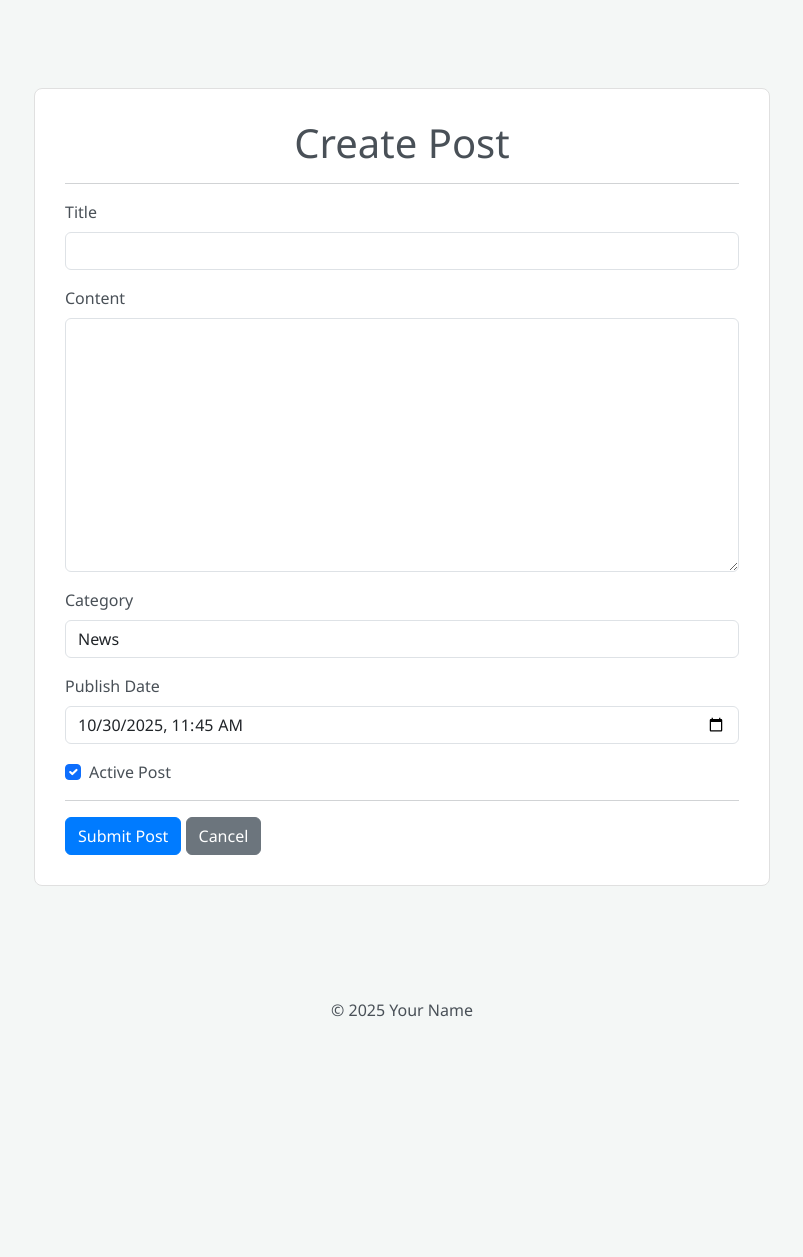
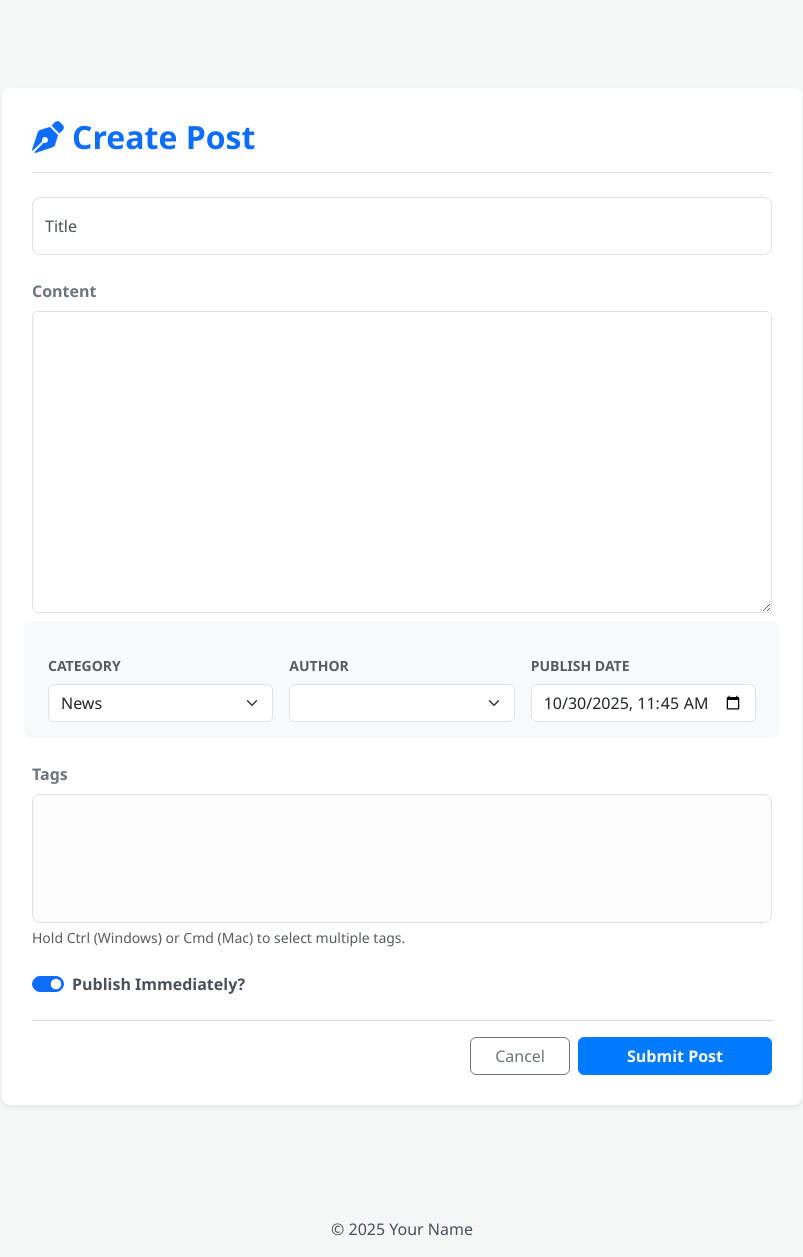
Before and after one commit to SoldierrBoy/flask_app_lab, a Flask app: page /post/create in a window 1280 px wide. Shown: the part 56-1313 px from the top of the page, without its empty margins (238-1041 px from the left). Before the commit the page ends 1073 px from the top, so only its background shows below. Run offline with Flask 3, Linux system fonts and the light colour scheme; lists and menus that the app fills with data are empty; some libraries are stand-ins or nearby versions.

Commit message:
Finish Lab 8: Add User and Tag relationships

```diff
--- a/app/posts/forms.py
+++ b/app/posts/forms.py
@@ -1,5 +1,5 @@
 from flask_wtf import FlaskForm
-from wtforms import StringField, TextAreaField, SelectField, SubmitField, BooleanField, DateTimeLocalField
+from wtforms import StringField, TextAreaField, SelectField, SubmitField, BooleanField, DateTimeLocalField, SelectMultipleField # <-- SelectMultipleField
 from wtforms.validators import DataRequired, Length
 from datetime import datetime, UTC
 from .models import PostCategory
@@ -15,22 +15,24 @@ class PostForm(FlaskForm):
         DataRequired(message="Content field is required.")
     ], render_kw={"rows": 10})
 
-
     category = SelectField('Category',
         choices=[(cat.value, cat.name.title()) for cat in PostCategory],
         validators=[DataRequired()]
     )
 
+    author_id = SelectField('Author', coerce=int, validators=[DataRequired()])
+
+    tags = SelectMultipleField('Tags', coerce=int)
+
     publish_date = DateTimeLocalField('Publish Date',
-                                      format='%Y-%m-%dT%H:%M',
-                                      default=lambda: datetime.now(UTC),
-                                      validators=[DataRequired()]
-                                      )
+        format='%Y-%m-%dT%H:%M',
+        default=lambda: datetime.now(UTC),
+        validators=[DataRequired()]
+    )
 
     is_active = BooleanField('Active Post', default=True)
 
     submit = SubmitField('Submit Post')
 
 class DeleteForm(FlaskForm):
-
     submit = SubmitField('Delete')
--- a/app/posts/templates/posts/add_post.html
+++ b/app/posts/templates/posts/add_post.html
@@ -1,36 +1,89 @@
 {% extends "base.html" %}
-{% import "macros/form_macros.html" as rf %}
 
-{% block title %}{{ 'Create a New Post' }}{% endblock %}
+{% block title %}{{ title }}{% endblock %}
 
 {% block content %}
 <div class="row justify-content-center">
-    <div class="col-md-8">
-        <div class="content-card">
-            <h1 class="text-center">{{ title }}</h1>
-            <hr>
+    <div class="col-lg-10">
+        <div class="content-card shadow-sm border-0">
+
+            <div class="d-flex align-items-center mb-4 border-bottom pb-3">
+                <h2 class="m-0 text-primary">
+                    <i class="fas fa-pen-nib me-2"></i>{{ title }}
+                </h2>
+            </div>
 
             <form action="{{ action_url }}" method="POST" novalidate>
-
                 {{ form.hidden_tag() }}
 
-                {{ rf.render_field(form.title) }}
-                {{ rf.render_field(form.content) }}
-                {{ rf.render_field(form.category) }}
-                {{ rf.render_field(form.publish_date) }}
+                <div class="form-floating mb-4">
+                    {{ form.title(class="form-control form-control-lg" + (" is-invalid" if form.title.errors else ""), placeholder="Enter title") }}
+                    {{ form.title.label }}
+                    {% for error in form.title.errors %}
+                        <div class="invalid-feedback">{{ error }}</div>
+                    {% endfor %}
+                </div>
 
-                <div class="mb-3 form-check">
-                    {{ form.is_active(class="form-check-input") }}
-                    {{ form.is_active.label(class="form-check-label") }}
+                <div class="mb-4">
+                    <label class="form-label fw-bold text-secondary">Content</label>
+                    {{ form.content(class="form-control" + (" is-invalid" if form.content.errors else ""), rows=12) }}
+                    {% for error in form.content.errors %}
+                        <div class="invalid-feedback">{{ error }}</div>
+                    {% endfor %}
                 </div>
+
+                <div class="row g-3 mb-4 p-3 bg-light rounded-3">
+                    <div class="col-md-4">
+                        <label class="form-label small text-uppercase fw-bold text-muted">Category</label>
+                        {{ form.category(class="form-select" + (" is-invalid" if form.category.errors else "")) }}
+                        {% for error in form.category.errors %}
+                            <div class="invalid-feedback">{{ error }}</div>
+                        {% endfor %}
+                    </div>
+
+                    <div class="col-md-4">
+                        <label class="form-label small text-uppercase fw-bold text-muted">Author</label>
+                        {{ form.author_id(class="form-select" + (" is-invalid" if form.author_id.errors else "")) }}
+                        {% for error in form.author_id.errors %}
+                            <div class="invalid-feedback">{{ error }}</div>
+                        {% endfor %}
+                    </div>
+
+                    <div class="col-md-4">
+                        <label class="form-label small text-uppercase fw-bold text-muted">Publish Date</label>
+                        {{ form.publish_date(class="form-control" + (" is-invalid" if form.publish_date.errors else "")) }}
+                        {% for error in form.publish_date.errors %}
+                            <div class="invalid-feedback">{{ error }}</div>
+                        {% endfor %}
+                    </div>
+                </div>
+
+                <div class="mb-4">
+                    <label class="form-label fw-bold text-secondary">Tags</label>
+                    {{ form.tags(class="form-select multiple-select-custom" + (" is-invalid" if form.tags.errors else ""), size=5) }}
+                    <div class="form-text">Hold Ctrl (Windows) or Cmd (Mac) to select multiple tags.</div>
+                    {% for error in form.tags.errors %}
+                        <div class="invalid-feedback">{{ error }}</div>
+                    {% endfor %}
+                </div>
+
+                <div class="form-check form-switch mb-4">
+                    {{ form.is_active(class="form-check-input", role="switch") }}
+                    <label class="form-check-label fw-bold" for="is_active">Publish Immediately?</label>
+                </div>
+
                 <hr>
 
-                {{ form.submit(class="btn btn-primary") }}
-                {% if post %}
-                <a href="{{ url_for('posts.detail_post', id=post.id) }}" class="btn btn-secondary">Cancel</a>
-                {% else %}
-                <a href="{{ url_for('posts.get_posts') }}" class="btn btn-secondary">Cancel</a>
-                {% endif %}
+                <div class="d-flex justify-content-end gap-2">
+                    {% if post %}
+                        <a href="{{ url_for('posts.detail_post', id=post.id) }}" class="btn btn-outline-secondary px-4">Cancel</a>
+                    {% else %}
+                        <a href="{{ url_for('posts.get_posts') }}" class="btn btn-outline-secondary px-4">Cancel</a>
+                    {% endif %}
+
+                    {{ form.submit(class="btn btn-primary px-5 fw-bold") }}
+                </div>
+
             </form>
         </div>
     </div>
--- a/app/posts/views.py
+++ b/app/posts/views.py
@@ -2,13 +2,23 @@ from flask import render_template, request, redirect, url_for, flash, session
 from . import posts_bp
 from app import db
 from .forms import PostForm, DeleteForm
-from .models import Post, PostCategory
+from .models import Post, PostCategory, Tag
+from app.users.models import User
+
 
 @posts_bp.route('/create', methods=['GET', 'POST'])
 def add_post():
     form = PostForm()
+
+    users = db.session.scalars(db.select(User).order_by(User.username)).all()
+    form.author_id.choices = [(user.id, user.username) for user in users]
+    tags = db.session.scalars(db.select(Tag).order_by(Tag.name)).all()
+    form.tags.choices = [(tag.id, tag.name) for tag in tags]
+
     if form.validate_on_submit():
-        author_name = session.get('username', 'Anonymous')
+        selected_tags = []
+        if form.tags.data:
+            selected_tags = db.session.scalars(db.select(Tag).where(Tag.id.in_(form.tags.data))).all()
 
         new_post = Post(
             title=form.title.data,
@@ -16,18 +26,18 @@ def add_post():
             category=form.category.data,
             posted=form.publish_date.data,
             is_active=form.is_active.data,
-            author=author_name
+            user_id=form.author_id.data,
+            tags=selected_tags
         )
-
         db.session.add(new_post)
         db.session.commit()
 
         flash(f"Post {new_post.title} has been created!", 'success')
-
         return redirect(url_for('posts.get_posts'))
 
     return render_template('add_post.html', form=form, title="Create Post",
                            action_url=url_for('posts.add_post'))
+
 
 @posts_bp.route('/')
 def get_posts():
@@ -37,29 +47,41 @@ def get_posts():
 
     return render_template('all_posts.html', posts=all_posts, title="All Posts")
 
+
 @posts_bp.route('/<int:id>')
 def detail_post(id):
     post = db.get_or_404(Post, id)
-
     return render_template('detail_post.html', post=post, title=post.title)
 
 
 @posts_bp.route('/<int:id>/update', methods=['GET', 'POST'])
 def edit_post(id):
-
     post = db.get_or_404(Post, id)
     form = PostForm(obj=post)
+    users = db.session.scalars(db.select(User).order_by(User.username)).all()
+    form.author_id.choices = [(user.id, user.username) for user in users]
+    tags = db.session.scalars(db.select(Tag).order_by(Tag.name)).all()
+    form.tags.choices = [(tag.id, tag.name) for tag in tags]
 
-
-    form.publish_date.data = post.posted
+    if request.method == 'GET':
+        form.publish_date.data = post.posted
+        form.author_id.data = post.user_id
+        form.tags.data = [tag.id for tag in post.tags]
 
     if form.validate_on_submit():
-
         post.title = form.title.data
         post.content = form.content.data
-        post.category = form.category.data
+        post.category = PostCategory(form.category.data)
         post.posted = form.publish_date.data
         post.is_active = form.is_active.data
+        post.user_id = form.author_id.data
+
+        if form.tags.data:
+            selected_tags = db.session.scalars(db.select(Tag).where(Tag.id.in_(form.tags.data))).all()
+            post.tags = selected_tags
+        else:
+            post.tags = []
+
         db.session.commit()
 
         flash(f"Post {post.title} has been updated!", 'success')
@@ -72,7 +94,6 @@ def edit_post(id):
 
 @posts_bp.route('/<int:id>/delete', methods=['GET', 'POST'])
 def delete_post(id):
-
     post = db.get_or_404(Post, id)
     form = DeleteForm()
 
@@ -82,5 +103,4 @@ def delete_post(id):
         flash(f"Post {post.title} has been deleted.", 'danger')
         return redirect(url_for('posts.get_posts'))
 
-
     return render_template('delete_confirm.html', post=post, form=form, title="Confirm Deletion")
--- a/app/static/css/styles.css
+++ b/app/static/css/styles.css
@@ -149,3 +149,18 @@ body.dark-mode {
 .dark-mode .table-striped>tbody>tr:nth-of-type(odd)>* {
     --bs-table-accent-bg: rgba(255, 255, 255, 0.05);
 }
+/* --- Стилі для форми постів --- */
+.multiple-select-custom {
+    border-radius: 0.5rem;
+    background-color: #fdfdfd;
+}
+
+.form-floating > .form-control:focus ~ label,
+.form-floating > .form-control:not(:placeholder-shown) ~ label {
+    color: #6f42c1; /* Фіолетовий колір для активного лейблу */
+    opacity: 0.8;
+}
+
+.content-card h2 {
+    font-weight: 700;
+}
```
Also changed, not shown: app/posts/models.py (+35 -11 lines), app/posts/templates/posts/detail_post.html (+46 -16 lines), app/users/__init__.py (+11 -0 lines), app/users/models.py (added, +22 -0 lines), app/users/views.py (+1 -6 lines), migrations/versions/2249278e3631_add_tag_model.py (added, +41 -0 lines), migrations/versions/d4c0b8268250_link_post_to_user_as_author.py (added, +42 -0 lines), migrations/versions/e883ad202c3b_add_user_model_with_about_me.py (added, +37 -0 lines), instance/data.sqlite.
